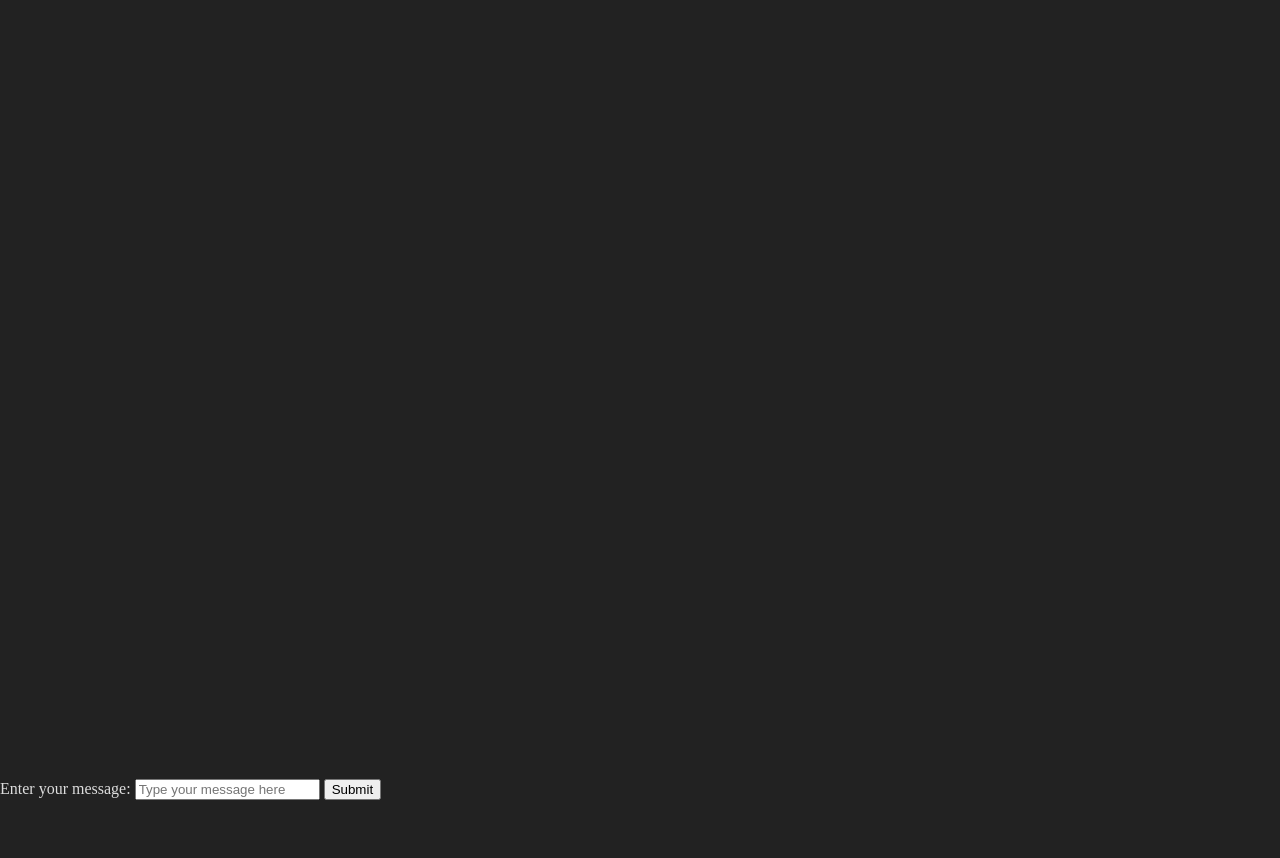
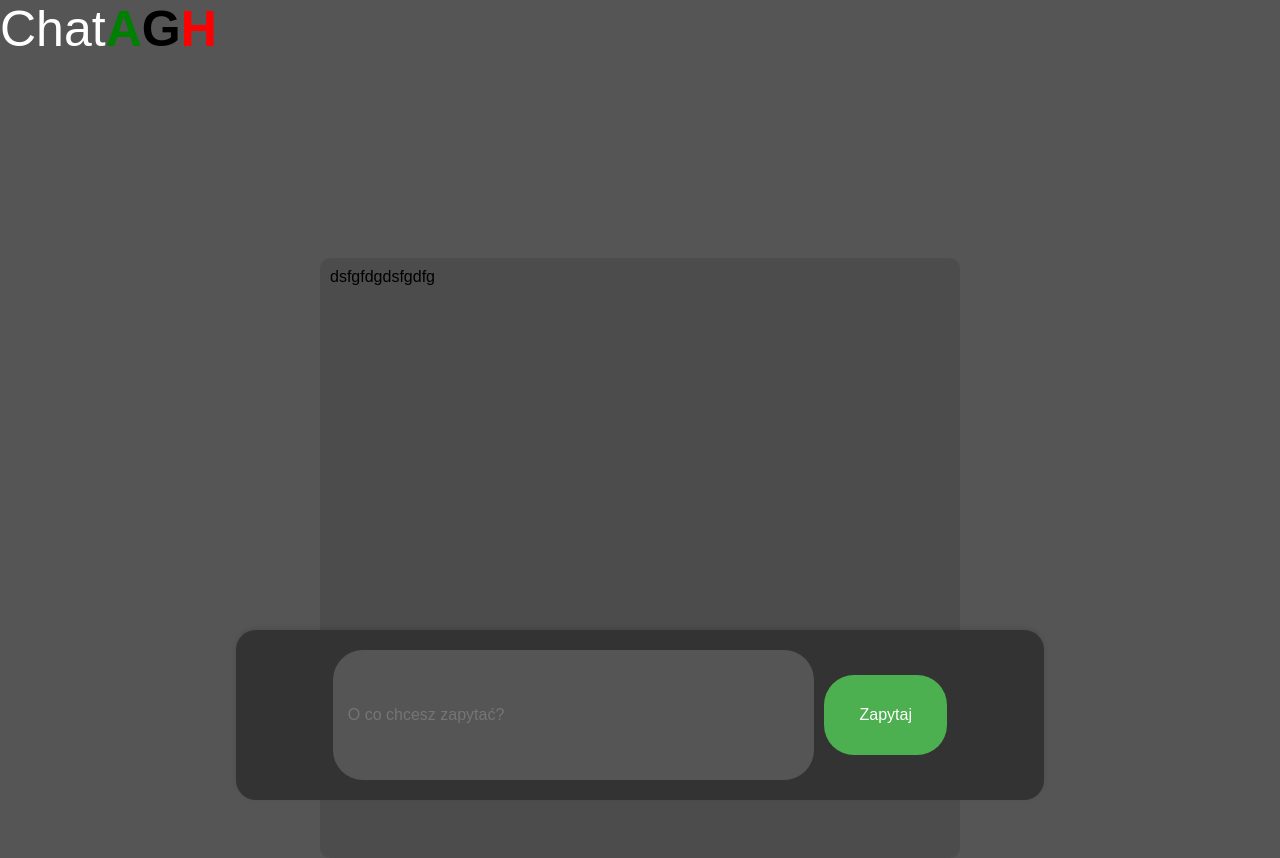
Before and after one commit to witek3100/chatAGH, a Flask app: page /chat/1 in a window 1280 px wide. Before the commit the page ends 800 px from the top, so only its background shows below. Run offline with Flask 3, Linux system fonts and the light colour scheme.

Commit message:
home-page

```diff
--- a/src/web-app/app.py
+++ b/src/web-app/app.py
@@ -11,21 +11,16 @@ def home():
 
 @app.route('/chat/<chat_id>', methods=['GET', 'POST'])
 def chat(chat_id):
-  print(chat_id)
-
   chat = Chat(chat_id=chat_id)
 
   if request.method == 'GET':
     pass
 
   if request.method == 'POST':
-    print('asking')
-    user_input = request.form.get("user_input")
+    user_input = request.form.get('message')
     print(user_input)
     chat.ask(user_input)
-    print(chat.history)
-
-    bot_message = "This is a placeholder bot response. You can replace this with functionalities to process user input and generate responses."
+    print(f'post with question: {user_input}')
 
   return render_template('chat_tab.html', chat=chat)
 
--- a/src/web-app/templates/chat_tab.html
+++ b/src/web-app/templates/chat_tab.html
@@ -1,71 +1,120 @@
 <!DOCTYPE html>
-<html>
+<html lang="en">
 <head>
-  <title>Chatbot App (Dark Theme)</title>
+    <meta charset="UTF-8">
+    <meta name="viewport" content="width=device-width, initial-scale=1.0">
+    <title>Chatbot</title>
     <style>
         body {
+            font-family: Arial, sans-serif;
+            background-color: #555; /* Set your desired background color */
             margin: 0;
             padding: 0;
+        }
+
+        .chat-container {
+            background-color: rgba(0, 0, 0, 0.1);
+            margin-top: 200px;
+            width: 50%;
+            border-radius: 10px;
+            overflow-y: auto;
+            height: calc(100vh - 200px);
+        }
+
+        .chat-messages {
+            padding: 10px;
+        }
+
+        .chat-input-container {
+            position: fixed;
+            bottom: 0;
+            width: 60%;
+            background-color: #333;
+            padding: 20px;
+            justify-content: center;
+            box-shadow: 0 -2px 5px rgba(0, 0, 0, 0.1);
             display: flex;
-      flex-direction: column;
-      height: 100vh;
-      background-color: #222;
-      color: #ddd;
+            z-index: 1;
+            border-radius: 20px;
         }
-    .chat-history {
-      flex: 1;
-      overflow-y: scroll;
-      padding: 1rem;
+
+        #chat-form {
+            display: flex;
+            flex-direction: row;
+            width: 80%;
         }
+
         .chat-input {
+            width: 100%;
+            height: 100px;
+            padding: 15px;
+            border-radius: 30px;
+            border: none;
+            background-color: #555;
+            color: #fff;
+            margin-right: 10px;
+            font-size: 16px;
+        }
+
+        .button-box {
+            width: 20%;
             display: flex;
+            justify-content: center;
             align-items: center;
-      padding: 1rem;
-      background-color: #333;
         }
-    #chat-text {
-      flex: 1;
+
+        .send-button {
+            width: 200px;
+            height: 80px;
             border: none;
-      outline: none;
-      padding: 0.5rem;
-      color: #eee;
-      height: 6%;
-      width: 20%;
+            border-radius: 30px;
+            background-color: #4CAF50;
+            color: #fff;
+            cursor: pointer;
+            font-size: 16px;
         }
-    #send-button {
-      background-color: #007bff;
+
+        .main {
+            display: flex;
+            justify-content: center;
+        }
+
+        .logo {
+            font-size: 50px;
             color: white;
-      padding: 0.5rem 1rem;
-      border: none;
-      cursor: pointer;
-    }
-    .user-message {
-      background-color: #444;
-      padding: 0.5rem 1rem;
-      border-radius: 5px;
-      margin-bottom: 0.5rem;
-    }
-    .bot-message {
-      background-color: #39b54a;
-      padding: 0.5rem 1rem;
-      border-radius: 5px;
-      margin-bottom: 0.5rem;
         }
     </style>
 </head>
 <body>
-  <div class="chat-history" id="chat-history">
-    {% for message in chat_history %}
-      {% if message.user %}
-        <p class="user-message">You: {{ message.user }}</p>
-      {% else %}
-        <p class="bot-message">Chatbot: {{ message.bot }}</p>
-      {% endif %}
-    {% endfor %}
+    <div class="logo">
+        Chat<b style="color: green">A</b><b style="color: black">G</b><b style="color: red">H</b>
     </div>
-  <form method="POST" action="/chat/{{ chat.id }}">  <label for="user_input">Enter your message:</label>
-    <input type="text" id="user_input" name="user_input" placeholder="Type your message here">
-    <button type="submit">Submit</button>
+    <div class="main">
+
+        <div class="chat-container">
+            <div class="chat-messages">
+                <div class="message">
+                    dsfgfdgdsfgdfg
+                </div>
+            </div>
+        </div>
+
+        <div class="chat-input-container">
+            <form id="chat-form" action="/chat/{{ chat.id }}" method="post">
+                <input type="text" name="message" class="chat-input" placeholder="O co chcesz zapytać?" onkeypress="return handleKeyPress(event)">
+                <div class="button-box">
+                    <button type="submit" class="send-button">Zapytaj</button>
+                </div>
             </form>
+        </div>
+    </div>
+    <script>
+        function handleKeyPress(event) {
+            if (event.keyCode === 13) {
+                event.preventDefault();
+                document.getElementById("chat-form").submit();
+            }
+        }
+    </script>
 </body>
 </html>
```
Lines whose indentation alone changed are shown as unchanged.
